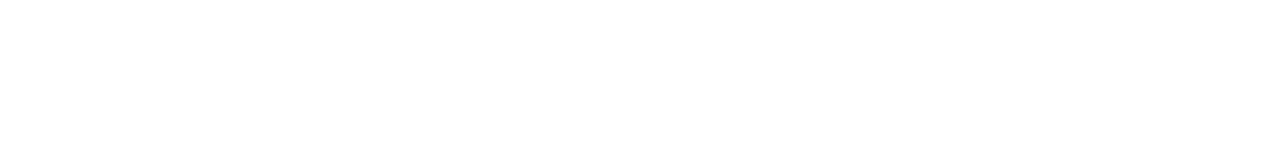
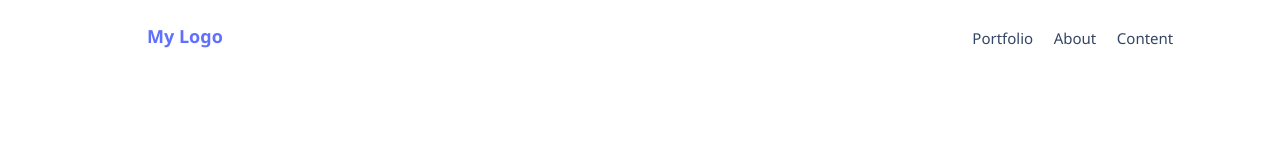
Before and after one commit to abdallahmalima/Portfolio, a website: page index.html in a window 1280 px wide. Drawn offline with Linux system fonts and the light colour scheme.

Commit message:
add navigation bar

```diff
--- a/index.html
+++ b/index.html
@@ -0,0 +1,21 @@
+<!DOCTYPE html>
+<html lang="en">
+<head>
+    <meta charset="UTF-8">
+    <meta http-equiv="X-UA-Compatible" content="IE=edge">
+    <meta name="viewport" content="width=device-width, initial-scale=1.0">
+    <link rel="stylesheet" href="style.css">
+    <title>Document</title>
+</head>
+<body>
+    <nav>
+        <h3>My Logo</h3>
+        <ul>
+            <li>Portfolio</li>
+            <li>About</li>
+            <li>Content</li>
+        </ul>
+    </nav>
+
+</body>
+</html>
--- a/style.css
+++ b/style.css
@@ -1,3 +1,34 @@
-h1 {
-  color: blueviolet;
+nav {
+    display: flex;
+    justify-content: space-around;
+
 }
+h3 {
+    width: 70%;
+    padding-left: 11%;
+    color: #6070FF;
+    font-style: normal;
+    font-weight: 700;
+    font-size: 18px;
+    line-height: 20px;
+    font-family: 'Segoe UI', Tahoma, Geneva, Verdana, sans-serif;
+  }
+
+ul {
+    width: 20%;
+    justify-content: space-around;
+    display: flex;
+    padding-right: 7%;
+    padding-top: 5px;
+    font-family: 'Segoe UI', Tahoma, Geneva, Verdana, sans-serif;
+    font-style: normal;
+    font-weight: 500;
+    font-size: 15px;
+    line-height: 20px;
+  }
+
+  li {
+
+    list-style-type: none;
+    color: #344563;
+  }
```
